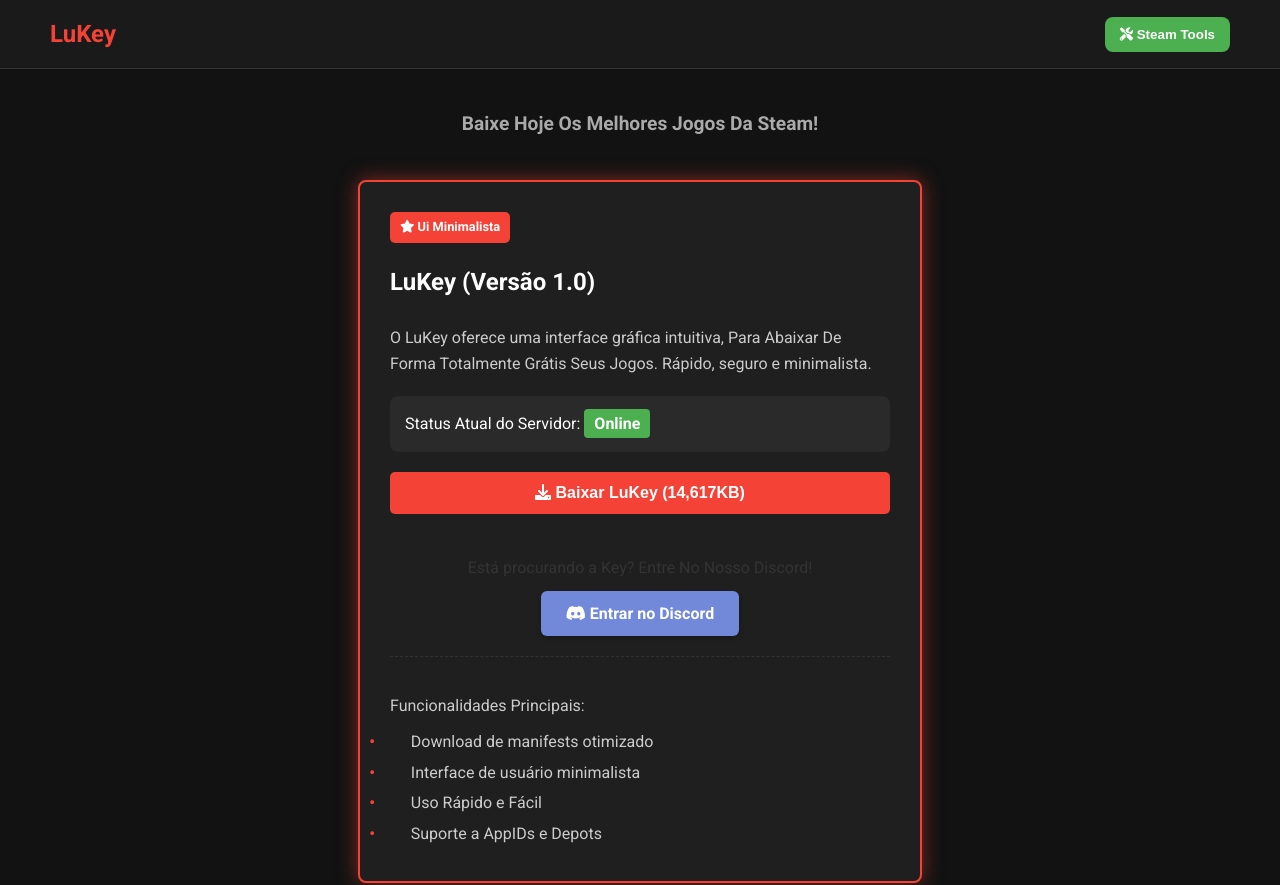
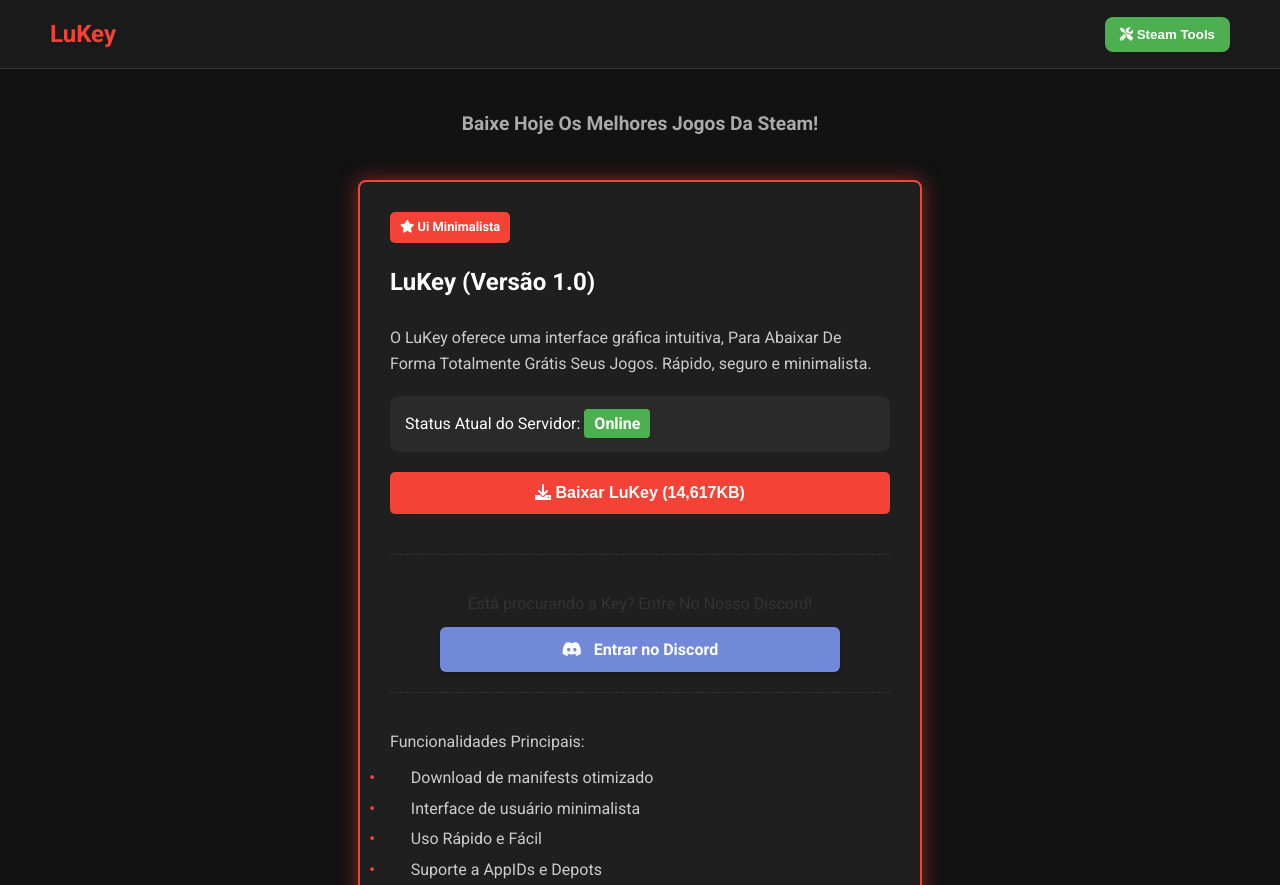
Before and after one commit to necrosyct/lukeysite, a plain HTML site: page index.html in a window 1280 px wide. Shown: the top 885 px of the page. Drawn offline with Linux system fonts and the light colour scheme.

Commit message:
Update style.css

```diff
--- a/style.css
+++ b/style.css
@@ -13,6 +13,9 @@
     --main-accent: #f44336; /* AGORA VERMELHO: Cor principal do Destaque */
     --border-radius: 8px;
     --shadow-color: rgba(0, 0, 0, 0.5);
+
+    /* COR ESPECÍFICA DO DISCORD */
+    --discord-blue: #7289DA;
 }
 
 /* Base */
@@ -221,6 +224,48 @@ body {
     font-size: 0.9em;
 }
 
+/* 🚀 ESTILOS PARA A SEÇÃO DO DISCORD 🚀 */
+.discord-btn-section {
+    text-align: center;
+    margin-top: 20px; /* Espaço entre o botão de download e a nova seção */
+    margin-bottom: 20px;
+    padding-top: 15px;
+    border-top: 1px dashed #333; /* Uma linha divisória sutil */
+}
+
+.discord-btn-section h4 {
+    /* O subtítulo "Está procurando a Key? Entre No Nosso Discord!" */
+    color: var(--text-secondary); /* Cor do texto secundário para manter o tema dark */
+    margin-bottom: 15px;
+    font-size: 1em;
+    font-weight: 500;
+}
+
+.discord-btn {
+    display: inline-block;
+    width: 90%; /* Ajuste para ter margem nas laterais dentro do card */
+    max-width: 350px; /* Limite de largura para não ficar muito largo */
+    padding: 12px 25px;
+    background-color: var(--discord-blue); /* Usando a variável Discord Blue */
+    color: white;
+    text-decoration: none;
+    border-radius: 5px;
+    font-weight: 700;
+    font-size: 1em;
+    transition: background-color 0.3s, box-shadow 0.3s;
+    box-shadow: 0 4px 10px rgba(114, 137, 218, 0.4); /* Sombra azul leve */
+}
+
+.discord-btn:hover {
+    background-color: #5b6fb8;
+    box-shadow: 0 6px 15px rgba(114, 137, 218, 0.6);
+}
+
+.discord-btn i {
+    margin-right: 8px;
+}
+/* FIM DOS ESTILOS DISCORD */
+
 /* Responsividade */
 @media (max-width: 600px) {
     .navbar {
@@ -231,4 +276,8 @@ body {
     .main-lukey-card {
         width: 100%;
     }
+    /* Garante que o botão do Discord se ajuste em telas pequenas */
+    .discord-btn {
+        width: 100%;
+    }
 }
```
